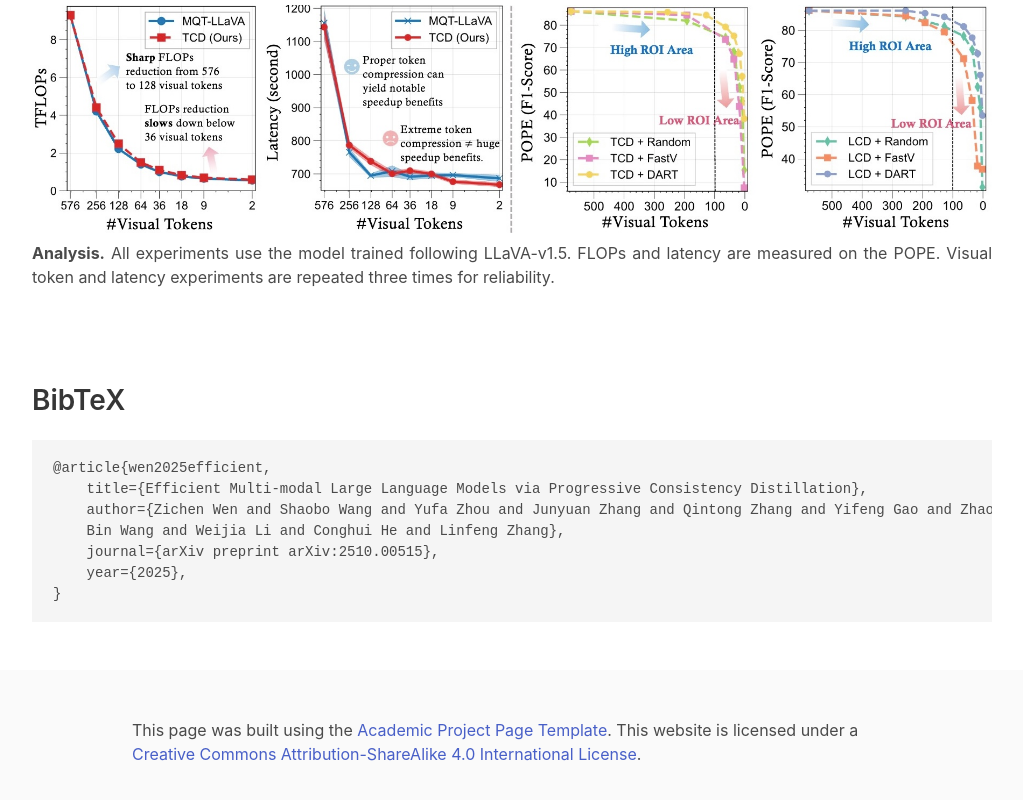
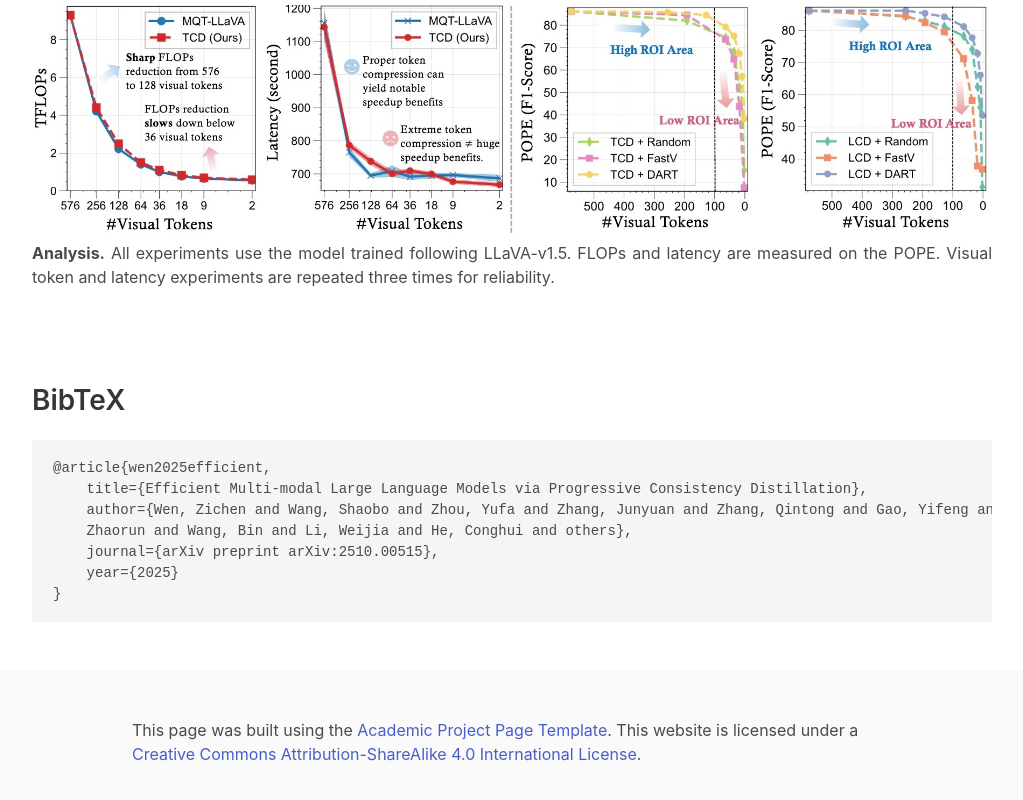
Before and after one commit to ZichenWen1/EPIC, a plain HTML site: page index.html in a window 1280 px wide. Shown: the part 4311-5111 px from the top of the page, without its empty margins (128-1151 px from the left). Drawn offline with Linux system fonts and the light colour scheme; some icons are missing; a web font is replaced by a local one.

Commit message:
Add project homepage

```diff
--- a/index.html
+++ b/index.html
@@ -235,10 +235,10 @@
             <h2 class="title">BibTeX</h2>
             <pre><code>@article{wen2025efficient,
     title={Efficient Multi-modal Large Language Models via Progressive Consistency Distillation},
-    author={Zichen Wen and Shaobo Wang and Yufa Zhou and Junyuan Zhang and Qintong Zhang and Yifeng Gao and Zhaorun Chen and
-    Bin Wang and Weijia Li and Conghui He and Linfeng Zhang},
+    author={Wen, Zichen and Wang, Shaobo and Zhou, Yufa and Zhang, Junyuan and Zhang, Qintong and Gao, Yifeng and Chen,
+    Zhaorun and Wang, Bin and Li, Weijia and He, Conghui and others},
     journal={arXiv preprint arXiv:2510.00515},
-    year={2025},
+    year={2025}
 }</code></pre>
         </div>
     </section>
```
Also changed, not shown: 2 other files.
